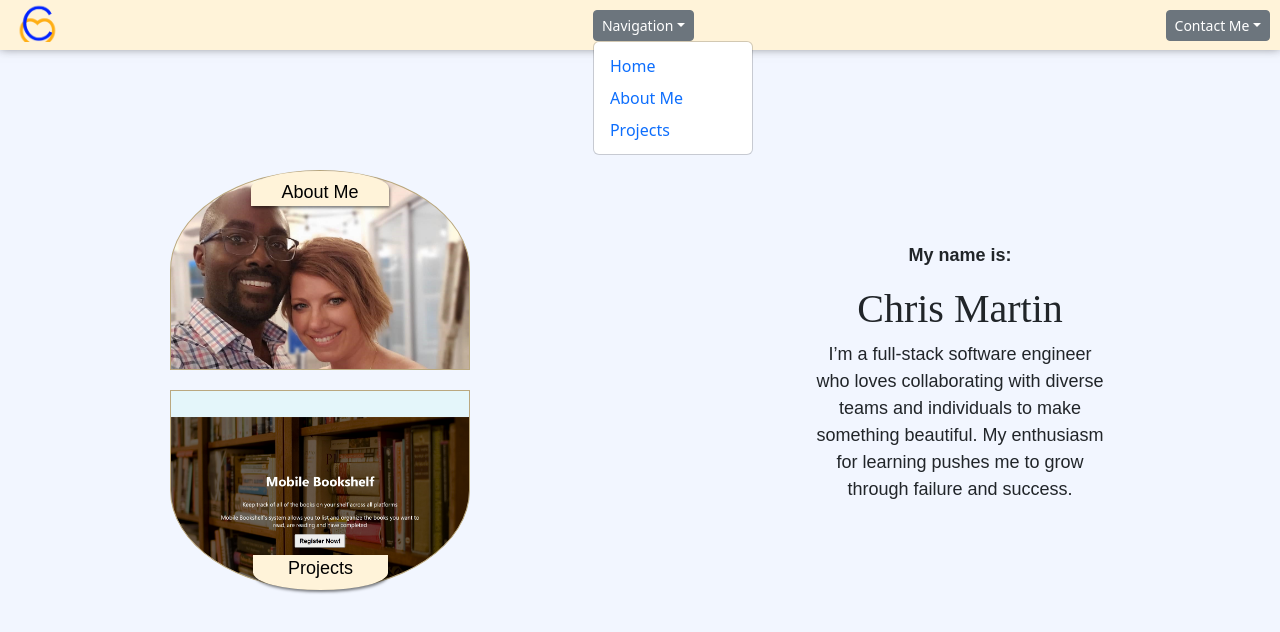
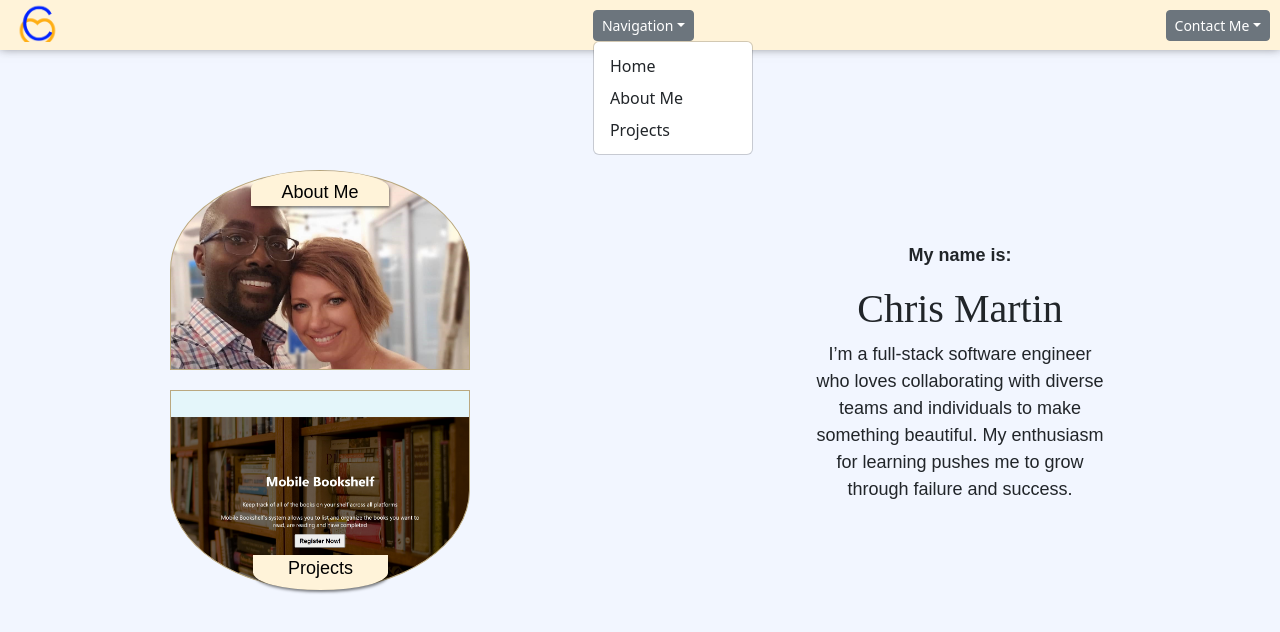
Before and after one commit to bizunit34/react-portfolio, a React (Create React App) app: page / in a window 1280 px wide. Both pictures are taken after a click on the button "Navigation". Shown: the top 632 px of the page. Built offline with nearby package versions, Linux system fonts and the light colour scheme.

Commit message:
updated the nav styling

```diff
--- a/src/Header/Header.css
+++ b/src/Header/Header.css
@@ -8,24 +8,27 @@
   margin: 2px 0 0 15px;
 }
 
-.contact-list, .navigation-list {
+.contact-list,
+.navigation-list {
   margin-top: 10px;
 }
 
 .contact-list {
-    margin-right: 10px;
+  margin-right: 10px;
 }
 
 .navigation-list {
-    margin-left: 60px;
+  margin-left: 60px;
 }
 
 .navigation {
-  color: black;
+  a {
+    color: black !important;
+  }
 }
 
 .navigation:hover {
-  background-color: #FFF3D9 !important;
+  background-color: #fff3d9 !important;
 }
 
 @media only screen and (max-width: 370px) {
@@ -38,7 +41,8 @@
     margin: 2px 0 0 0;
   }
 
-  .contact-list, .navigation-list {
+  .contact-list,
+  .navigation-list {
     margin: 10px 5px 0 0;
   }
 }
--- a/src/Header/Header.js
+++ b/src/Header/Header.js
@@ -28,20 +28,14 @@ function Header() {
         id="dropdown-basic-button"
         title="Navigation"
       >
-        <Dropdown.Item className="navigation">
-          <Link to="/projects" style={{ textDecoration: "none" }}>
+        <Dropdown.Item href="./" className="navigation">
             Home
-          </Link>
         </Dropdown.Item>
-        <Dropdown.Item className="navigation">
-          <Link to="/about-me" style={{ textDecoration: "none" }}>
+        <Dropdown.Item href="./about-me" className="navigation">
             About Me
-          </Link>
         </Dropdown.Item>
-        <Dropdown.Item className="navigation">
-          <Link to="/projects" style={{ textDecoration: "none" }}>
+        <Dropdown.Item href="./projects" className="navigation">
             Projects
-          </Link>
         </Dropdown.Item>
       </DropdownButton>
       <DropdownButton
```
Also changed, not shown: 10 other files (tests, documents, lock files or other folders).
